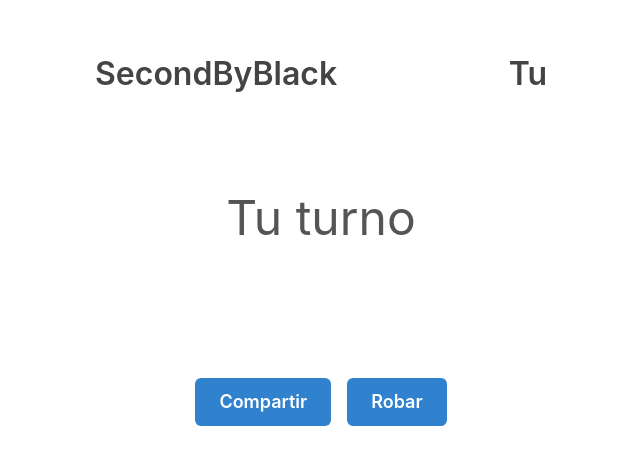
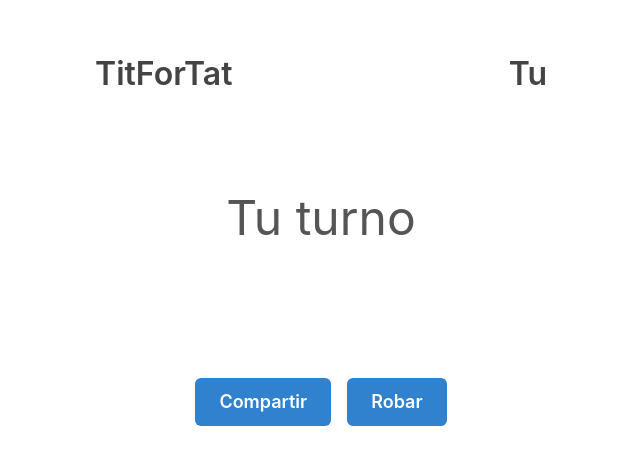
Before and after one commit to erickborquez/prisioners-dilemma-web, a Next.js app: page / in a window 1280 px wide. Shown: the part 110-574 px from the top of the page, without its empty margins (319-959 px from the left). Built offline with nearby package versions, Linux system fonts and the light colour scheme; no server answers.

Commit message:
Tit for tat

```diff
--- a/src/actor/type.ts
+++ b/src/actor/type.ts
@@ -32,6 +32,7 @@ export enum ActorStrategyType {
   Probability = 'Probability p Cooperator',
 
   SecondByBlack = 'SecondByBlack',
+  TitForTat = 'TitForTat',
 }
 
 export type ActorStrategy = ActorBase & {
--- a/src/game/Game.ts
+++ b/src/game/Game.ts
@@ -47,7 +47,6 @@ export class AbstractGame implements IGame {
   // == Subscription ==============================================================
   /** automatically store the game on the database once it's finished */
   private async onStateEnd(gameState: GameStateEnded) {
-
     const gameResult = createGameResult(this.spec, gameState);
 
     try {
--- /dev/null
+++ b/src/game/strategies/TitForTat.ts
@@ -0,0 +1,19 @@
+import { GameState, GameAction, isGameStateInProgress, GameActionType } from "../type";
+import { getActorActions, getOtherActorId } from "../util";
+import { GameActorStrategy } from "./ActorStrategy";
+
+// ********************************************************************************
+/** The first turn it splits, then it replicates the previous Users action */
+export class GameActorStrategyTitForTat extends GameActorStrategy {
+  protected async createAction(state: GameState): Promise<GameAction> {
+    if(!isGameStateInProgress(state)) throw new Error(`Actor (${this.actor.id}) is not allowed to play in the current state: ${state.status}`);
+    if(state.history.length < 2) return { actorId: this.actor.id, action: GameActionType.Split };
+
+    const playerId = getOtherActorId(state.spec, this.actor.id);
+    const playerActions = getActorActions(playerId, state.history);
+
+    const lastAction = playerActions[playerActions.length - 2/*ignore last action*/];
+
+    return { actorId: this.actor.id, action: lastAction };
+  }
+}
--- a/src/game/strategies/factory.ts
+++ b/src/game/strategies/factory.ts
@@ -6,6 +6,7 @@ import { GameActorStrategyAlwaysTake } from "./AlwaysTake";
 import { GameActorStrategyRandom } from "@/game/strategies/Random";
 import { GameActorStrategyProbablyTake } from "@/game/strategies/ProbablyTakes";
 import { GameActorStrategySecondByBlack } from "./SecondByBlack";
+import { GameActorStrategyTitForTat } from "./TitForTat";
 
 // ********************************************************************************
 export const gameActorStrategyFactory = (actor: ActorStrategy): IGameActorStrategy => {
@@ -16,6 +17,7 @@ export const gameActorStrategyFactory = (actor: ActorStrategy): IGameActorStrate
     case ActorStrategyType.Probability: return new GameActorStrategyProbablyTake(actor);
 
     case ActorStrategyType.SecondByBlack: return new GameActorStrategySecondByBlack(actor);
+    case ActorStrategyType.TitForTat: return new GameActorStrategyTitForTat(actor);
     default: throw new Error(`Unknown strategy: ${actor.strategy}`);
   }
 }
--- a/src/pages/index.tsx
+++ b/src/pages/index.tsx
@@ -8,6 +8,7 @@ import { SoloStrategyGame } from "@/game/SoloStrategyGame";
 import { useObservable } from "@/util/hook/useObservable";
 import { delay } from "@/util/async";
 import { useAsyncStatus } from "@/util/hook/useAsyncStatus";
+import { getRandomName } from "@/util/name";
 
 // ********************************************************************************
 // TODO: use non-hardcoded data
@@ -19,12 +20,13 @@ const actorPlayer: ActorPlayer = {
 };
 
 const gameSpecs = [
-  ActorStrategyType.SecondByBlack
+  ActorStrategyType.TitForTat,
 ].map((strategy, index) => ({
   actors: [actorPlayer, {
     id: 'strategy',
     type: ActorType.Strategy,
 
+    // name: getRandomName(),
     name: strategy,
     strategy,
   }],
@@ -74,7 +76,7 @@ export default function Home() {
     if(!canRestart) return/*nothing else to do*/;
     setIndex(index + 1);
   };
-
+console.log(state);
   return (
     <>
       <Head>
```
